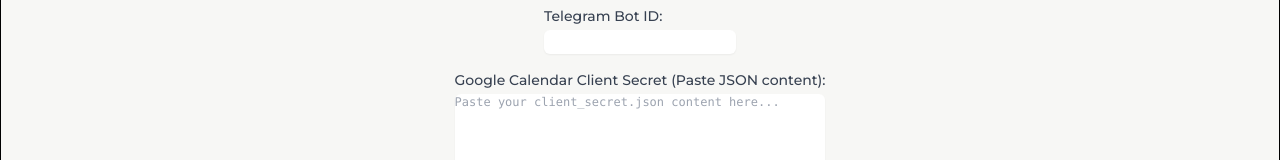
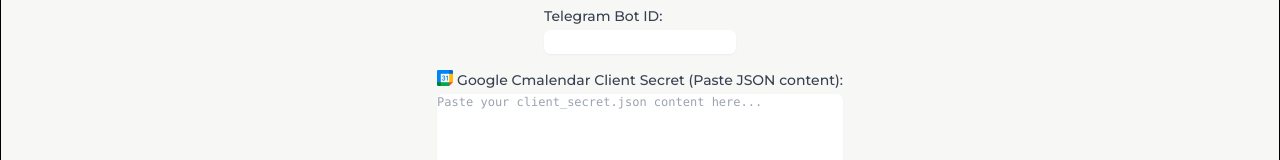
Before and after one commit to EwenCheung/Agentic-AI-Kakak-Agent, a React (Create React App) app in the folder frontend/: page /config in a window 1280 px wide. Shown: the part 251-411 px from the top of the page. Built offline with nearby package versions, Linux system fonts and the light colour scheme; no server answers; the HTML template or start-up script is replaced by a standard one.

Commit message:
some UI updates

```diff
--- a/frontend/src/pages/ChannelLinking.jsx
+++ b/frontend/src/pages/ChannelLinking.jsx
@@ -1,5 +1,6 @@
 import ChannelIcon from "../assets/channel-linking.png";
 import TelegramIcon from "../assets/telegram.png";
+import GoogleCalendarIcon from "../assets/google-calendar.png";
 import React, { useState, useEffect } from "react";
 
 const ChannelLinking = () => {
@@ -125,8 +126,8 @@
               />
             </div>
             <div className="my-2">
-              <label htmlFor="clientSecretJsonContent" className="mb-1 block text-sm font-medium text-gray-700">
-                Google Calendar Client Secret (Paste JSON content):
+              <label htmlFor="clientSecretJsonContent" className=" flex mb-1 block text-sm font-medium text-gray-700">
+               <img src={GoogleCalendarIcon} alt="" className="h-4 mr-1" /> Google Cmalendar Client Secret (Paste JSON content):
               </label>
               <textarea
                 id="clientSecretJsonContent"
--- a/frontend/src/pages/KnowledgeBaseUpload.jsx
+++ b/frontend/src/pages/KnowledgeBaseUpload.jsx
@@ -224,7 +224,7 @@
             type="button"
             onClick={startStudy}
             disabled={studyStatus === "running"}
-            className="border border-black rounded-sm px-4 py-1 bg-purple-600 text-white hover:bg-purple-700 disabled:opacity-50"
+            className="border border-black rounded-md px-4 py-1 bg-purple-600 text-white hover:bg-purple-700 disabled:opacity-50"
           >
             {studyStatus === "running" ? "Studying..." : "Bot Study"}
           </button>
@@ -249,7 +249,7 @@
               type="file"
               accept=".pdf,.txt"
               multiple
-              className="mt-1 block w-full text-sm text-gray-500 file:mr-4 file:py-2 file:px-4 file:rounded-full file:border-0 file:text-sm file:font-semibold file:bg-blue-50 file:text-blue-700 hover:file:bg-blue-100"
+              className="mt-1 block w-full text-sm text-gray-500 file:mr-4 file:py-2 file:px-4 file:rounded-md file:border-0 file:text-sm file:font-semibold file:bg-blue-50 file:text-blue-700 hover:file:bg-blue-100"
               onChange={handleFilesChange}
               required
             />
@@ -276,7 +276,7 @@
           )}
           <button
             type="submit"
-            className="flex justify-center border border-black rounded-sm px-6 py-1 cursor-pointer mt-2 bg-green-500 text-white hover:bg-green-600"
+            className="flex justify-center border border-black rounded-md px-6 py-1 cursor-pointer mt-2 bg-green-500 text-white hover:bg-green-600"
             disabled={uploading}
           >
             {uploading ? "Uploading..." : "Upload Documents"}
```
Also changed, not shown: frontend/src/assets/google-calendar.png (added).
